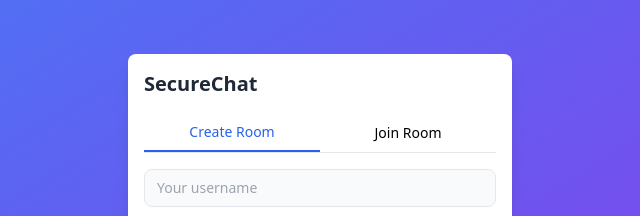
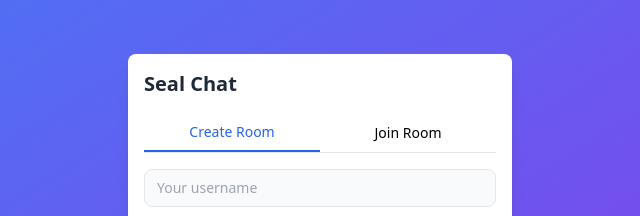
Before and after one commit to theriturajps/private-chat, a website: page public/index.html in a window 1280 px wide. Shown: the part 213-429 px from the top of the page, 320-960 px from the left. Drawn offline with nearby package versions, Linux system fonts and the light colour scheme; no server answers.

Commit message:
Rename project title from "SecureChat" to "Seal Chat" in index.html

```diff
--- a/public/index.html
+++ b/public/index.html
@@ -4,7 +4,7 @@
 <head>
 	<meta charset="UTF-8">
 	<meta name="viewport" content="width=device-width, initial-scale=1.0">
-	<title>SecureChat</title>
+	<title>Seal Chat</title>
 	<script src="https://cdn.tailwindcss.com"></script>
 	<script src="https://cdnjs.cloudflare.com/ajax/libs/socket.io/4.5.1/socket.io.js"></script>
 	<link href="https://cdnjs.cloudflare.com/ajax/libs/font-awesome/6.0.0/css/all.min.css" rel="stylesheet">
@@ -52,7 +52,7 @@
 	<div id="loginSection" class="min-h-screen flex items-center justify-center p-2 sm:p-4">
 		<div class="w-full max-w-sm bg-white rounded-lg shadow-lg overflow-hidden">
 			<div class="p-4">
-				<h1 class="text-xl font-bold text-gray-800 mb-4">SecureChat</h1>
+				<h1 class="text-xl font-bold text-gray-800 mb-4">Seal Chat</h1>
 				<!-- Tab Navigation -->
 				<div class="flex border-b mb-4">
 					<button onclick="showTab('create')" id="createTab"
```
